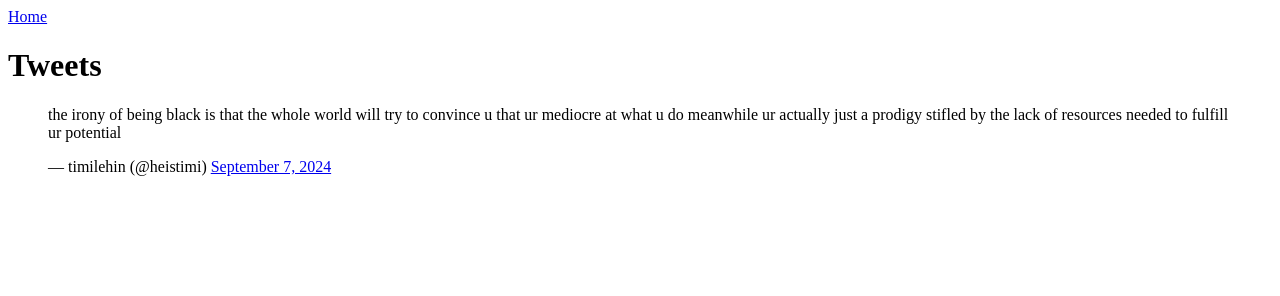
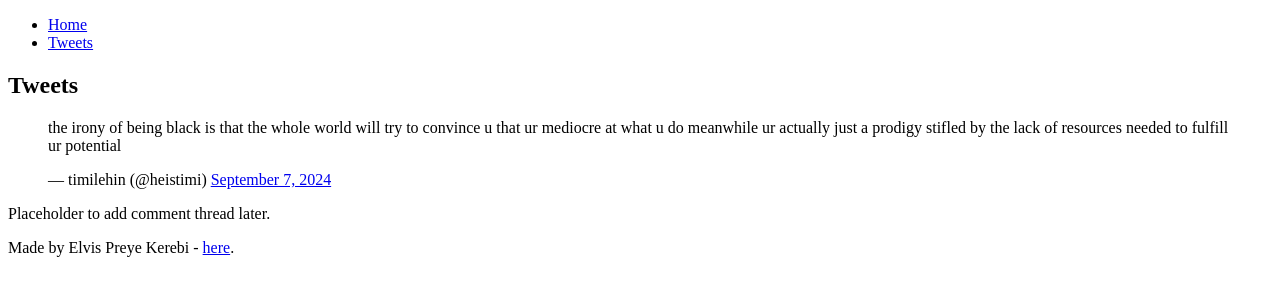
Before and after one commit to elvispreakerebi/alu-web-development, a plain HTML site: page html_basic/tweets.html in a window 1280 px wide. Drawn offline with Linux system fonts and the light colour scheme.

Commit message:
introduced semantics

```diff
--- a/html_basic/tweets.html
+++ b/html_basic/tweets.html
@@ -9,8 +9,27 @@
         <link rel="stylesheet" href="">
     </head>
     <body>
-        <a href="index.html">Home</a>
-        <h1>Tweets</h1>
-        <blockquote class="twitter-tweet"><p lang="en" dir="ltr">the irony of being black is that the whole world will try to convince u that ur mediocre at what u do meanwhile ur actually just a prodigy stifled by the lack of resources needed to fulfill ur potential</p>&mdash; timilehin (@heistimi) <a href="https://twitter.com/heistimi/status/1832328881862263163?ref_src=twsrc%5Etfw">September 7, 2024</a></blockquote> <script async src="https://platform.twitter.com/widgets.js" charset="utf-8"></script>
+        <header>
+            <ul>
+                <li>
+                    <a href="index.html">Home</a>
+                </li>
+                <li>
+                    <a href="tweets.html">Tweets</a>
+                </li>
+            </ul>
+        </header>
+        <main>
+            <article>
+                <h1>Tweets</h1>
+                <blockquote class="twitter-tweet"><p lang="en" dir="ltr">the irony of being black is that the whole world will try to convince u that ur mediocre at what u do meanwhile ur actually just a prodigy stifled by the lack of resources needed to fulfill ur potential</p>&mdash; timilehin (@heistimi) <a href="https://twitter.com/heistimi/status/1832328881862263163?ref_src=twsrc%5Etfw">September 7, 2024</a></blockquote> <script async src="https://platform.twitter.com/widgets.js" charset="utf-8"></script>
+            </article>
+            <aside>
+                <p>Placeholder to add comment thread later.</p>
+            </aside>
+        </main>
+        <footer>
+            <p>Made by Elvis Preye Kerebi - <a href="https://www.google.com">here</a>.</p>
+        </footer>
     </body>
 </html>
```
Also changed, not shown: html_basic/index.html (+20 -1 lines).
